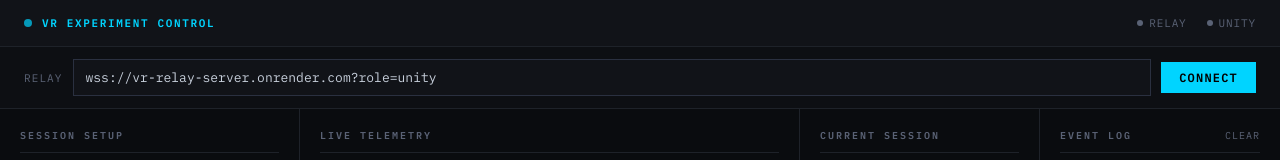
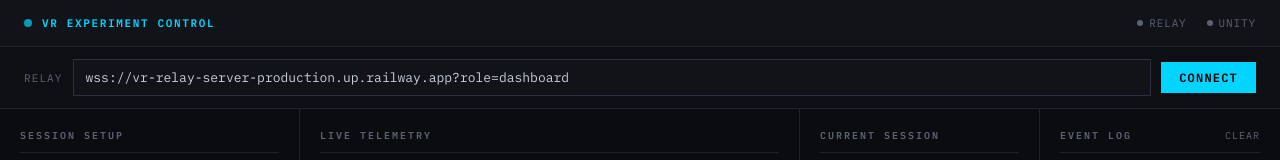
Before and after one commit to SioulisApostolos/vr-relay-server, a website: page index.html in a window 1280 px wide. Shown: the top 160 px of the page. Drawn offline with Linux system fonts and the light colour scheme.

Commit message:
Update index.html

```diff
--- a/index.html
+++ b/index.html
@@ -86,7 +86,7 @@
 
 <div class="relay-bar">
   <label>RELAY</label>
-  <input type="text" id="relayUrlInput" value="wss://vr-relay-server.onrender.com?role=unity" />
+  <input type="text" id="relayUrlInput" value="wss://vr-relay-server-production.up.railway.app?role=dashboard" />
   <button id="connectBtn" onclick="toggleRelay()" style="background:#00d4ff;color:#000;border:none;padding:8px 18px;font-family:'IBM Plex Mono',monospace;font-size:12px;font-weight:600;letter-spacing:.1em;cursor:pointer;white-space:nowrap;">CONNECT</button>
 </div>
 
```
